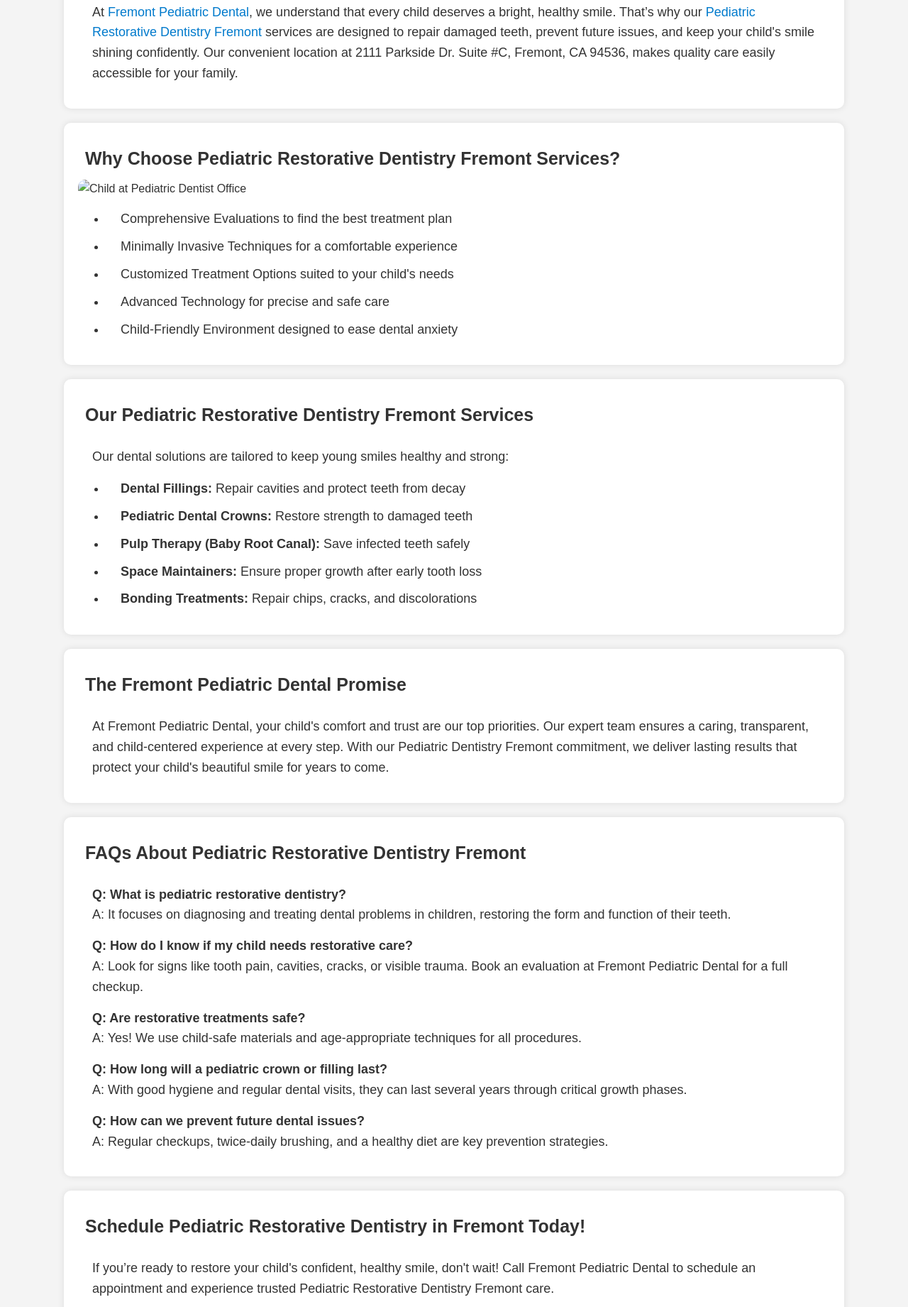
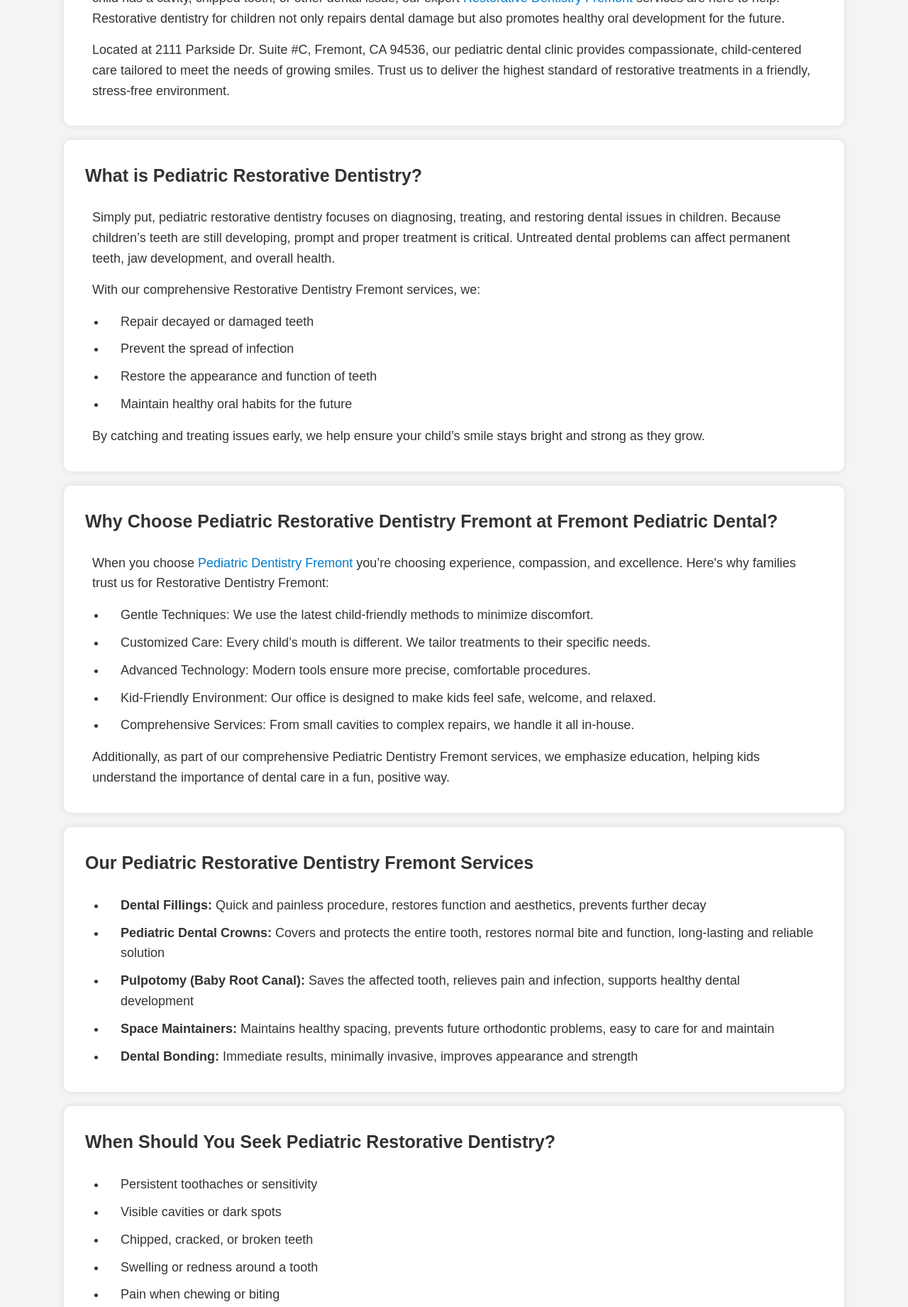
Before and after one commit to fremontpediatricdental/pediatric-dentistry-fremont, a plain HTML site: page index.html in a window 1280 px wide. Shown: the part 441-2282 px from the top of the page at 71% size. Drawn offline with Linux system fonts and the light colour scheme.

Commit message:
Update index.html

```diff
--- a/index.html
+++ b/index.html
@@ -3,8 +3,8 @@
 <head>
     <meta charset="UTF-8">
     <meta name="viewport" content="width=device-width, initial-scale=1.0">
-    <title>Expert Pediatric Restorative Dentistry Fremont Care</title>
-    <meta name="description" content="Discover expert pediatric restorative dentistry in Fremont at Fremont Pediatric Dental. Restore your child’s healthy, confident smile today with our trusted care!">
+    <title>Restore Smiles with Pediatric Restorative Dentistry Fremont</title>
+    <meta name="description" content="Looking for trusted pediatric restorative dentistry in Fremont? Fremont Pediatric Dental offers gentle, expert care to restore your child's confident, healthy smile!">
     <meta name="robots" content="index, follow">
     <meta name="googlebot" content="index, follow">
     <meta name="bingbot" content="index, follow">
@@ -76,19 +76,6 @@
         a:hover {
             text-decoration: underline;
         }
-        .cta-button {
-            background-color: #007acc;
-            color: white;
-            padding: 12px 24px;
-            border-radius: 8px;
-            display: inline-block;
-            text-decoration: none;
-            font-weight: bold;
-            transition: background 0.3s ease;
-        }
-        .cta-button:hover {
-            background-color: #005f99;
-        }
     </style>
 </head>
 <body>
@@ -98,52 +85,85 @@
 
     <div class="container">
         <section>
-            <h1>Pediatric Restorative Dentistry Fremont - Repair and Protect Your Child's Smile</h1>
-            <p>At <a href="https://fremontpediatricdental.com/" target="_blank">Fremont Pediatric Dental</a>, we understand that every child deserves a bright, healthy smile. That’s why our <a href="https://fremontpediatricdental.com/services/restorative-dentistry-for-kids/" target="_blank">Pediatric Restorative Dentistry Fremont</a> services are designed to repair damaged teeth, prevent future issues, and keep your child's smile shining confidently. Our convenient location at 2111 Parkside Dr. Suite #C, Fremont, CA 94536, makes quality care easily accessible for your family.</p>
+            <h1>Pediatric Restorative Dentistry Fremont</h1>
+            <p>At Fremont Pediatric Dental, we believe that every child deserves a smile that’s healthy, strong, and full of confidence. If your child has a cavity, chipped tooth, or other dental issue, our expert <a href="https://fremontpediatricdental.com/services/restorative-dentistry-for-kids/" target="_blank">Restorative Dentistry Fremont</a> services are here to help. Restorative dentistry for children not only repairs dental damage but also promotes healthy oral development for the future.</p>
+            <p>Located at 2111 Parkside Dr. Suite #C, Fremont, CA 94536, our pediatric dental clinic provides compassionate, child-centered care tailored to meet the needs of growing smiles. Trust us to deliver the highest standard of restorative treatments in a friendly, stress-free environment.</p>
         </section>
 
         <section>
-            <h2>Why Choose Pediatric Restorative Dentistry Fremont Services?</h2>
-            <img src="https://avatars.mds.yandex.net/get-altay/4304228/2a00000179f6867136fbbfb4d6036c91ad2f/XXL" alt="Child at Pediatric Dentist Office" style="width:100%; height:auto; border-radius:10px;">
+            <h2>What is Pediatric Restorative Dentistry?</h2>
+            <p>Simply put, pediatric restorative dentistry focuses on diagnosing, treating, and restoring dental issues in children. Because children’s teeth are still developing, prompt and proper treatment is critical. Untreated dental problems can affect permanent teeth, jaw development, and overall health.</p>
+            <p>With our comprehensive Restorative Dentistry Fremont services, we:</p>
             <ul>
-                <li>Comprehensive Evaluations to find the best treatment plan</li>
-                <li>Minimally Invasive Techniques for a comfortable experience</li>
-                <li>Customized Treatment Options suited to your child's needs</li>
-                <li>Advanced Technology for precise and safe care</li>
-                <li>Child-Friendly Environment designed to ease dental anxiety</li>
+                <li>Repair decayed or damaged teeth</li>
+                <li>Prevent the spread of infection</li>
+                <li>Restore the appearance and function of teeth</li>
+                <li>Maintain healthy oral habits for the future</li>
+            </ul>
+            <p>By catching and treating issues early, we help ensure your child’s smile stays bright and strong as they grow.</p>
+        </section>
+
+        <section>
+            <h2>Why Choose Pediatric Restorative Dentistry Fremont at Fremont Pediatric Dental?</h2>
+            <p>When you choose <a href="https://fremontpediatricdental.com/" target="_blank">Pediatric Dentistry Fremont</a> you’re choosing experience, compassion, and excellence. Here's why families trust us for Restorative Dentistry Fremont:</p>
+            <ul>
+                <li>Gentle Techniques: We use the latest child-friendly methods to minimize discomfort.</li>
+                <li>Customized Care: Every child’s mouth is different. We tailor treatments to their specific needs.</li>
+                <li>Advanced Technology: Modern tools ensure more precise, comfortable procedures.</li>
+                <li>Kid-Friendly Environment: Our office is designed to make kids feel safe, welcome, and relaxed.</li>
+                <li>Comprehensive Services: From small cavities to complex repairs, we handle it all in-house.</li>
+            </ul>
+            <p>Additionally, as part of our comprehensive Pediatric Dentistry Fremont services, we emphasize education, helping kids understand the importance of dental care in a fun, positive way.</p>
+        </section>
+
+        <section>
+            <h2>Our Pediatric Restorative Dentistry Fremont Services</h2>
+            <ul>
+                <li><strong>Dental Fillings:</strong> Quick and painless procedure, restores function and aesthetics, prevents further decay</li>
+                <li><strong>Pediatric Dental Crowns:</strong> Covers and protects the entire tooth, restores normal bite and function, long-lasting and reliable solution</li>
+                <li><strong>Pulpotomy (Baby Root Canal):</strong> Saves the affected tooth, relieves pain and infection, supports healthy dental development</li>
+                <li><strong>Space Maintainers:</strong> Maintains healthy spacing, prevents future orthodontic problems, easy to care for and maintain</li>
+                <li><strong>Dental Bonding:</strong> Immediate results, minimally invasive, improves appearance and strength</li>
             </ul>
         </section>
 
         <section>
-            <h2>Our Pediatric Restorative Dentistry Fremont Services</h2>
-            <p>Our dental solutions are tailored to keep young smiles healthy and strong:</p>
+            <h2>When Should You Seek Pediatric Restorative Dentistry?</h2>
             <ul>
-                <li><strong>Dental Fillings:</strong> Repair cavities and protect teeth from decay</li>
-                <li><strong>Pediatric Dental Crowns:</strong> Restore strength to damaged teeth</li>
-                <li><strong>Pulp Therapy (Baby Root Canal):</strong> Save infected teeth safely</li>
-                <li><strong>Space Maintainers:</strong> Ensure proper growth after early tooth loss</li>
-                <li><strong>Bonding Treatments:</strong> Repair chips, cracks, and discolorations</li>
+                <li>Persistent toothaches or sensitivity</li>
+                <li>Visible cavities or dark spots</li>
+                <li>Chipped, cracked, or broken teeth</li>
+                <li>Swelling or redness around a tooth</li>
+                <li>Pain when chewing or biting</li>
             </ul>
+            <p>Don't delay. Early intervention through Restorative Dentistry Fremont can prevent small issues from turning into bigger, more costly problems.</p>
         </section>
 
         <section>
-            <h2>The Fremont Pediatric Dental Promise</h2>
-            <p>At Fremont Pediatric Dental, your child's comfort and trust are our top priorities. Our expert team ensures a caring, transparent, and child-centered experience at every step. With our Pediatric Dentistry Fremont commitment, we deliver lasting results that protect your child's beautiful smile for years to come.</p>
+            <h2>Fremont Pediatric Dental: Your Partner in Pediatric Oral Health</h2>
+            <p>Choosing the right dental provider is essential for your child's long-term oral health. At Pediatric Dentistry Fremont, we focus on more than just fixing teeth — we build positive dental experiences.</p>
+            <p>Our team takes time to educate children on oral hygiene, encourage healthy habits, and create a trusting relationship that lasts for years. We proudly serve the Fremont community and offer outstanding care through our full range of Pediatric Dentistry Fremont services.</p>
+            <p>When you trust Fremont Pediatric Dental, you are investing in your child’s smile, confidence, and well-being.</p>
         </section>
 
         <section>
-            <h2>FAQs About Pediatric Restorative Dentistry Fremont</h2>
-            <p><strong>Q: What is pediatric restorative dentistry?</strong><br>A: It focuses on diagnosing and treating dental problems in children, restoring the form and function of their teeth.</p>
-            <p><strong>Q: How do I know if my child needs restorative care?</strong><br>A: Look for signs like tooth pain, cavities, cracks, or visible trauma. Book an evaluation at Fremont Pediatric Dental for a full checkup.</p>
-            <p><strong>Q: Are restorative treatments safe?</strong><br>A: Yes! We use child-safe materials and age-appropriate techniques for all procedures.</p>
-            <p><strong>Q: How long will a pediatric crown or filling last?</strong><br>A: With good hygiene and regular dental visits, they can last several years through critical growth phases.</p>
-            <p><strong>Q: How can we prevent future dental issues?</strong><br>A: Regular checkups, twice-daily brushing, and a healthy diet are key prevention strategies.</p>
+            <h2>Frequently Asked Questions About Pediatric Restorative Dentistry Fremont</h2>
+            <p><strong>Q: Is restorative dentistry painful for kids?</strong><br>A: Not at all. We use gentle techniques, modern anesthetics, and kid-friendly tools to ensure your child feels comfortable during every procedure.</p>
+            <p><strong>Q: What if my child is nervous about dental work?</strong><br>A: Our team specializes in helping children overcome dental anxiety. We offer comforting amenities and explain every step to put them at ease.</p>
+            <p><strong>Q: Are tooth-colored fillings safe for children?</strong><br>A: Absolutely. We use high-quality, biocompatible materials designed specifically for pediatric patients.</p>
+            <p><strong>Q: How long do pediatric crowns and fillings last?</strong><br>A: With proper oral hygiene and regular checkups at Fremont Pediatric Dental, crowns and fillings can last for many years.</p>
+            <p><strong>Q: How can I prevent future dental problems for my child?</strong><br>A: Consistent brushing, flossing, healthy eating, and regular visits to your trusted Pediatric Dentistry Fremont provider will keep your child’s teeth in great shape.</p>
         </section>
 
         <section>
-            <h2>Schedule Pediatric Restorative Dentistry in Fremont Today!</h2>
-            <p>If you’re ready to restore your child's confident, healthy smile, don't wait! Call Fremont Pediatric Dental to schedule an appointment and experience trusted Pediatric Restorative Dentistry Fremont care.</p>
-            <a href="https://www.sunrisepediatricsmiles.com/contact" class="cta-button" target="_blank">A healthier, happier smile is just one visit away!</a>
+            <h2>Schedule Your Child’s Visit for Pediatric Restorative Dentistry Fremont Today</h2>
+            <p>Is your child experiencing dental issues or discomfort? Do not wait until it worsens. Contact Fremont Pediatric Dental today to schedule an appointment for Pediatric Restorative Dentistry Fremont.</p>
+            <ul>
+                <li>Restore your child’s smile</li>
+                <li>Build a lifetime of oral health</li>
+                <li>Visit Fremont’s trusted pediatric dental team</li>
+            </ul>
+            <p>We are conveniently located at 2111 Parkside Dr. Suite #C, Fremont, CA 94536. Call us today to get started with expert pediatric restorative care your child deserves.</p>
         </section>
     </div>
 
```
